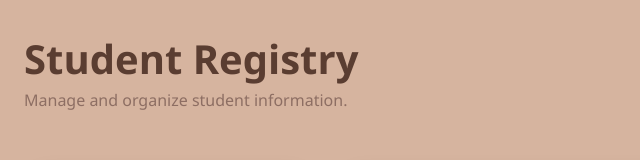
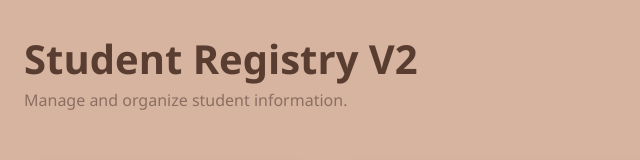
Before and after one commit to wanirfzl/Student-Management-System, a plain HTML site: page index.html in a window 1280 px wide. Shown: the top 160 px of the page, 0-640 px from the left. Drawn offline with nearby package versions, Linux system fonts and the light colour scheme.

Commit message:
Update index.html

```diff
--- a/index.html
+++ b/index.html
@@ -20,7 +20,7 @@
     <div class="d-flex justify-content-between align-items-center mb-4">
 
         <div>
-            <h1 class="fw-bold">Student Registry</h1>
+            <h1 class="fw-bold">Student Registry V2</h1>
 
             <p class="text-muted">
                 Manage and organize student information.
```
